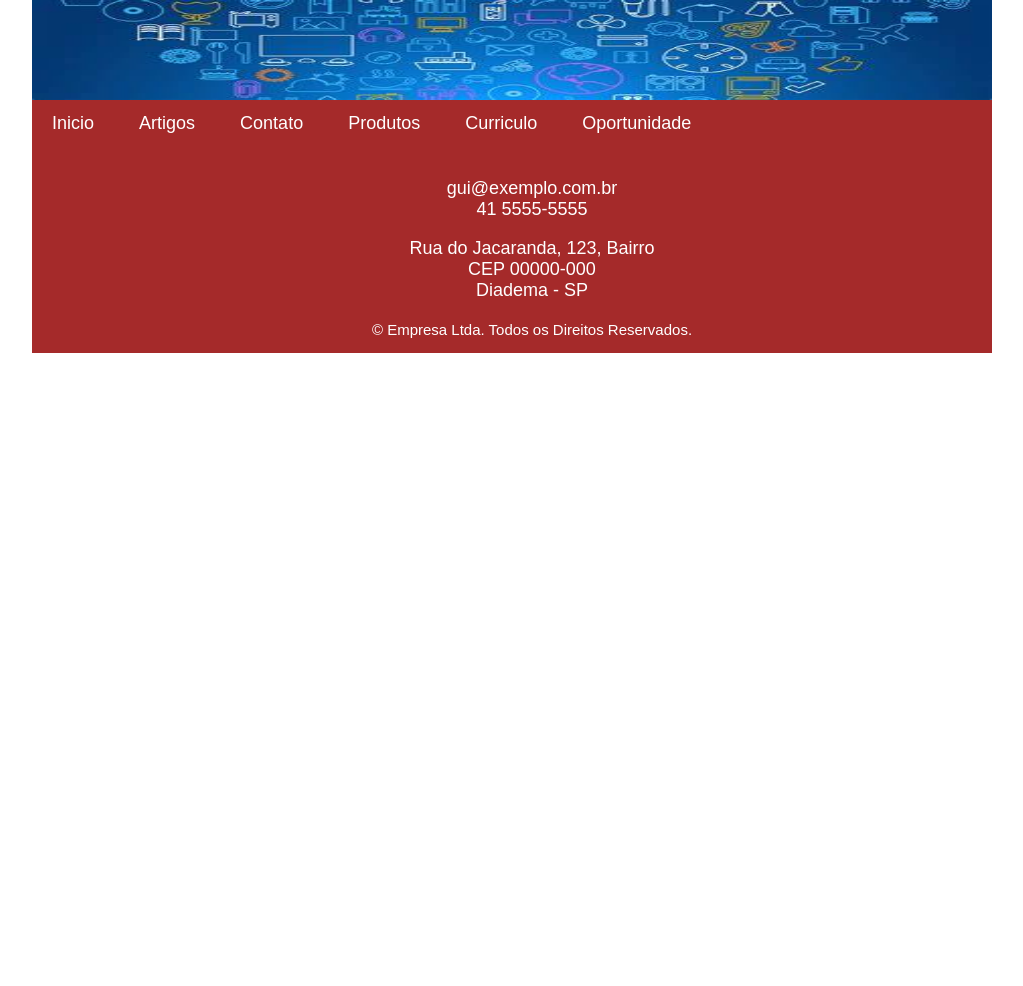
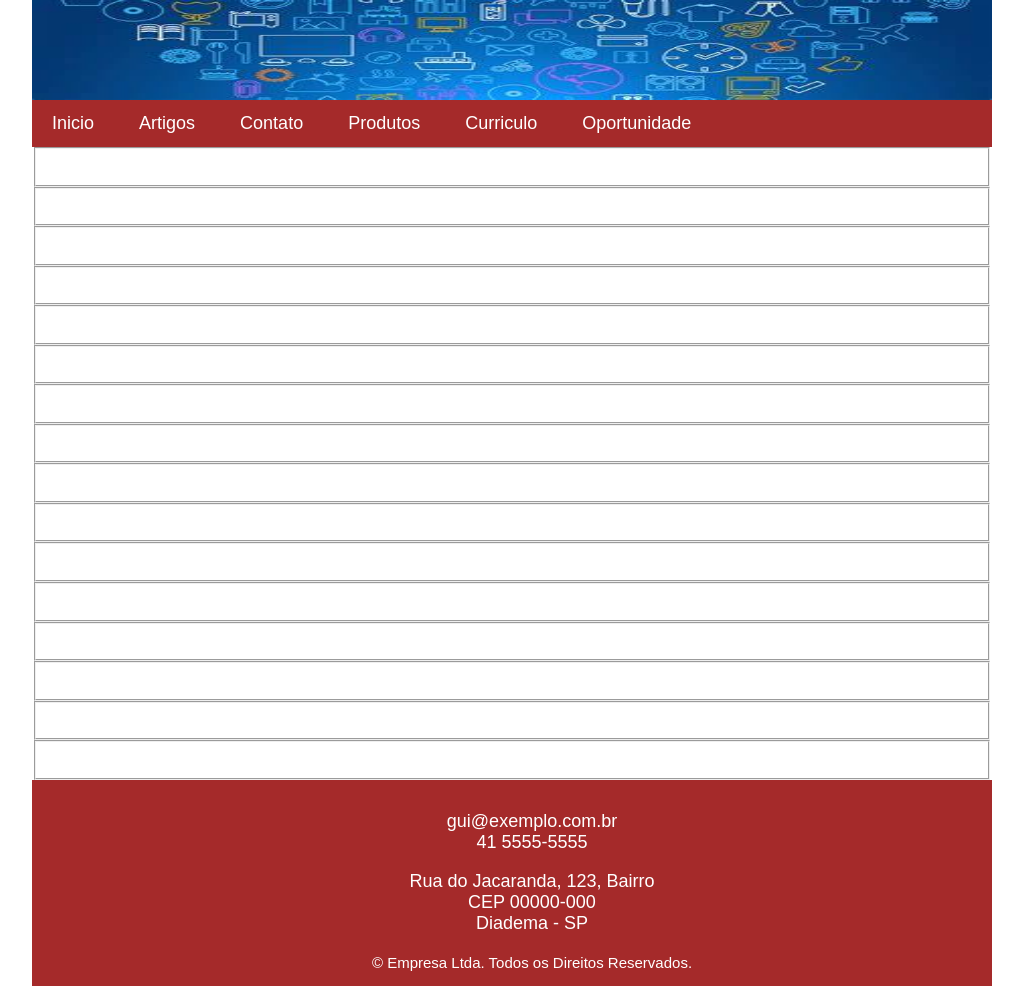
Before and after one commit to gui-menDev/VisualStudioCode, a plain HTML site: page VisualStudioCode/site/produtos.html in a window 1280 px wide. Shown: the whole page, without its empty margins (128-1151 px from the left). Before the commit the page ends 800 px from the top, so only its background shows below. Drawn offline with Linux system fonts and the light colour scheme.

Commit message:
terceiro comit, da projeto inteiro

```diff
--- a/VisualStudioCode/site/produtos.html
+++ b/VisualStudioCode/site/produtos.html
@@ -3,6 +3,7 @@
     <head>
         <title>Projetando o site</title>
         <link href="css/style.css" rel="stylesheet">
+        <link href="css/estilo.css" rel="stylesheet">
     </head>
     <body>
         <div class="principal">
@@ -34,7 +35,120 @@
             <div class="corpo">
                 <div class="artigos">
                     <div class="espacamento">
-                       </div>
+                        <div>
+                            <fieldset>
+                                <figure>
+
+                                </figure>
+                            </fieldset>
+                        </div>
+                        <div>
+                                <fieldset>
+                                        <figure>
+
+                                        </figure>
+                                    </fieldset>
+                        </div>
+                        <div>
+                                <fieldset>
+                                        <figure>
+
+                                        </figure>
+                                    </fieldset>
+
+                        </div>
+                        <div>
+                                <fieldset>
+                                        <figure>
+
+                                        </figure>
+                                    </fieldset>
+                        </div>
+                        <div>
+                                <fieldset>
+                                        <figure>
+
+                                        </figure>
+                                    </fieldset>
+                        </div>
+                        <div>
+                                <fieldset>
+                                        <figure>
+
+                                        </figure>
+                                    </fieldset>
+                        </div>
+                        <div>
+                                <fieldset>
+                                        <figure>
+
+                                        </figure>
+                                    </fieldset>
+                        </div>
+                        <div>
+                                <fieldset>
+                                        <figure>
+
+                                        </figure>
+                                    </fieldset>
+                        </div>
+                        <div>
+                                <fieldset>
+                                        <figure>
+
+                                        </figure>
+                                    </fieldset>
+                        </div>
+                        <div>
+                                <fieldset>
+                                        <figure>
+
+                                        </figure>
+                                    </fieldset>
+                        </div>
+                        <div>
+                                <fieldset>
+                                        <figure>
+
+                                        </figure>
+                                    </fieldset>
+                        </div>
+                        <div>
+                                <fieldset>
+                                        <figure>
+
+                                        </figure>
+                                    </fieldset>
+                        </div>
+                        <div>
+                                <fieldset>
+                                        <figure>
+
+                                        </figure>
+                                    </fieldset>
+                        </div>
+                        <div>
+                                <fieldset>
+                                        <figure>
+
+                                        </figure>
+                                    </fieldset>
+                        </div>
+                        <div>
+                                <fieldset>
+                                        <figure>
+
+                                        </figure>
+                                    </fieldset>
+                        </div>
+                        <div>
+                                <fieldset>
+                                        <figure>
+
+                                        </figure>
+                                    </fieldset>
+                        </div>
+                    </div>
                 </div>
             </div>
             <div class="rodape">
```
Also changed, not shown: VisualStudioCode/site/css/estilo.css (added).
